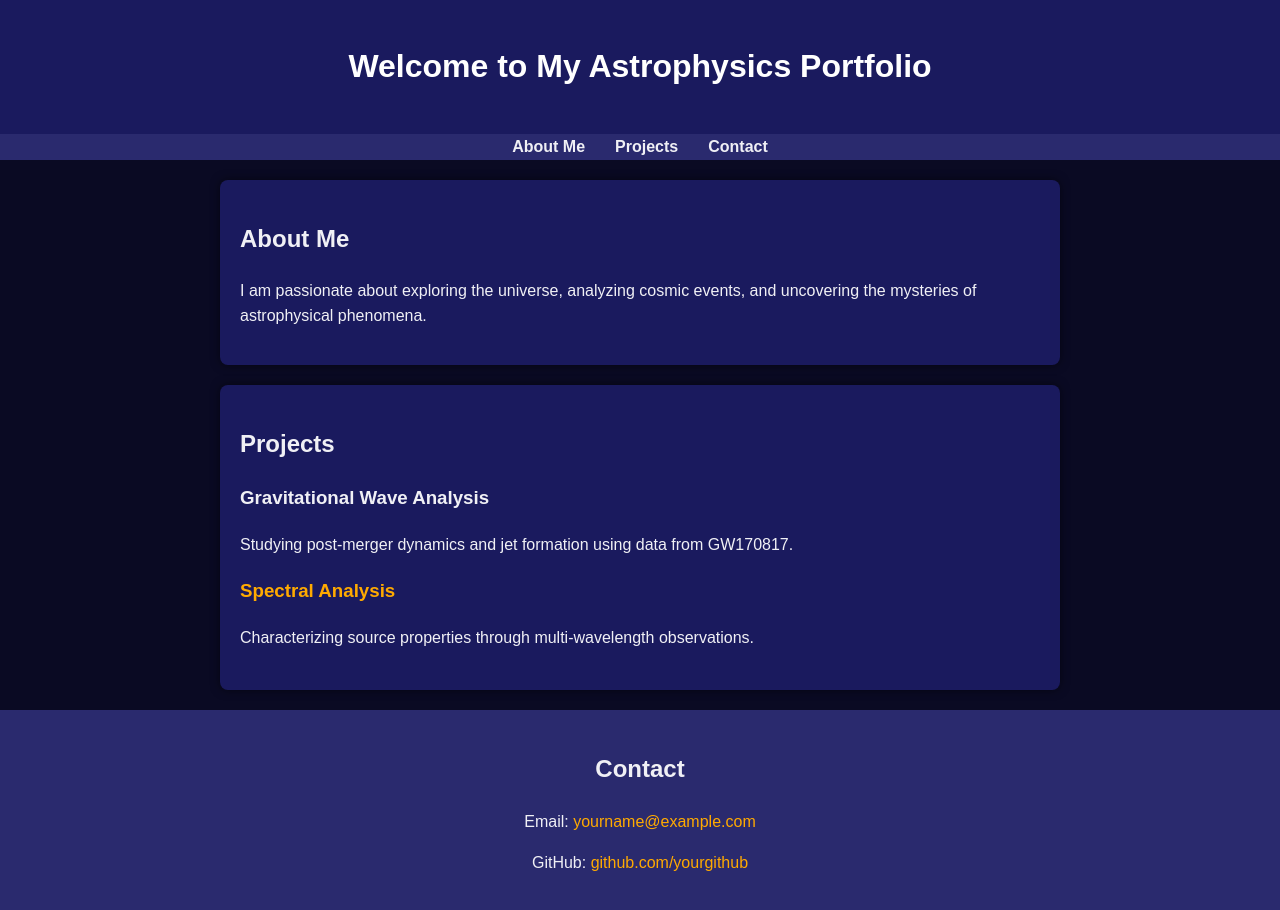
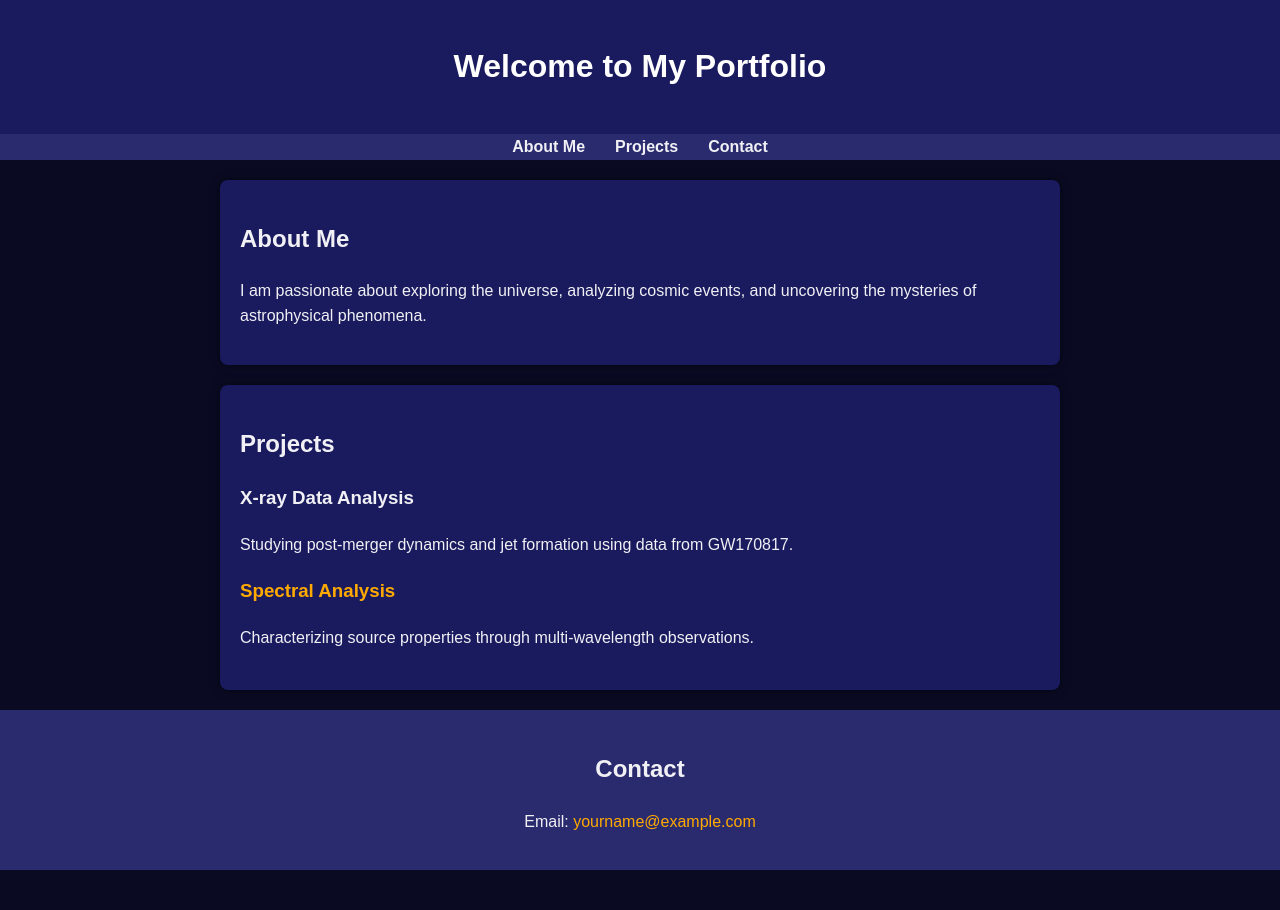
Before and after one commit to Aman-Katira/Aman-Katira.github.io, a plain HTML site: page index.html in a window 1280 px wide. After the commit the page ends 870 px from the top, so only its background shows below. Drawn offline with Linux system fonts and the light colour scheme.

Commit message:
Update index.html

```diff
--- a/index.html
+++ b/index.html
@@ -3,12 +3,12 @@
 <head>
     <meta charset="UTF-8">
     <meta name="viewport" content="width=device-width, initial-scale=1.0">
-    <title>Astrophysics Portfolio</title>
+    <title>Aman Portfolio</title>
     <link rel="stylesheet" href="style.css">
 </head>
 <body>
     <header>
-        <h1>Welcome to My Astrophysics Portfolio</h1>
+        <h1>Welcome to My Portfolio</h1>
     </header>
     <nav>
         <ul>
@@ -24,7 +24,7 @@
     <section id="projects">
         <h2>Projects</h2>
         <div class="mariaproject">
-            <h3>Gravitational Wave Analysis</h3>
+            <h3>X-ray Data Analysis</h3>
             <p>Studying post-merger dynamics and jet formation using data from GW170817.</p>
         </div>
         <div class="project">
@@ -34,8 +34,8 @@
     </section>
     <footer id="contact">
         <h2>Contact</h2>
-        <p>Email: <a href="mailto:yourname@example.com">yourname@example.com</a></p>
-        <p>GitHub: <a href="https://github.com/yourgithub" target="_blank">github.com/yourgithub</a></p>
+        <p>Email: <a href="amankattira11@gmail.com">yourname@example.com</a></p>
+<!--         <p>GitHub: <a href="https://github.com/yourgithub" target="_blank">github.com/yourgithub</a></p> -->
     </footer>
 </body>
 </html>
```
